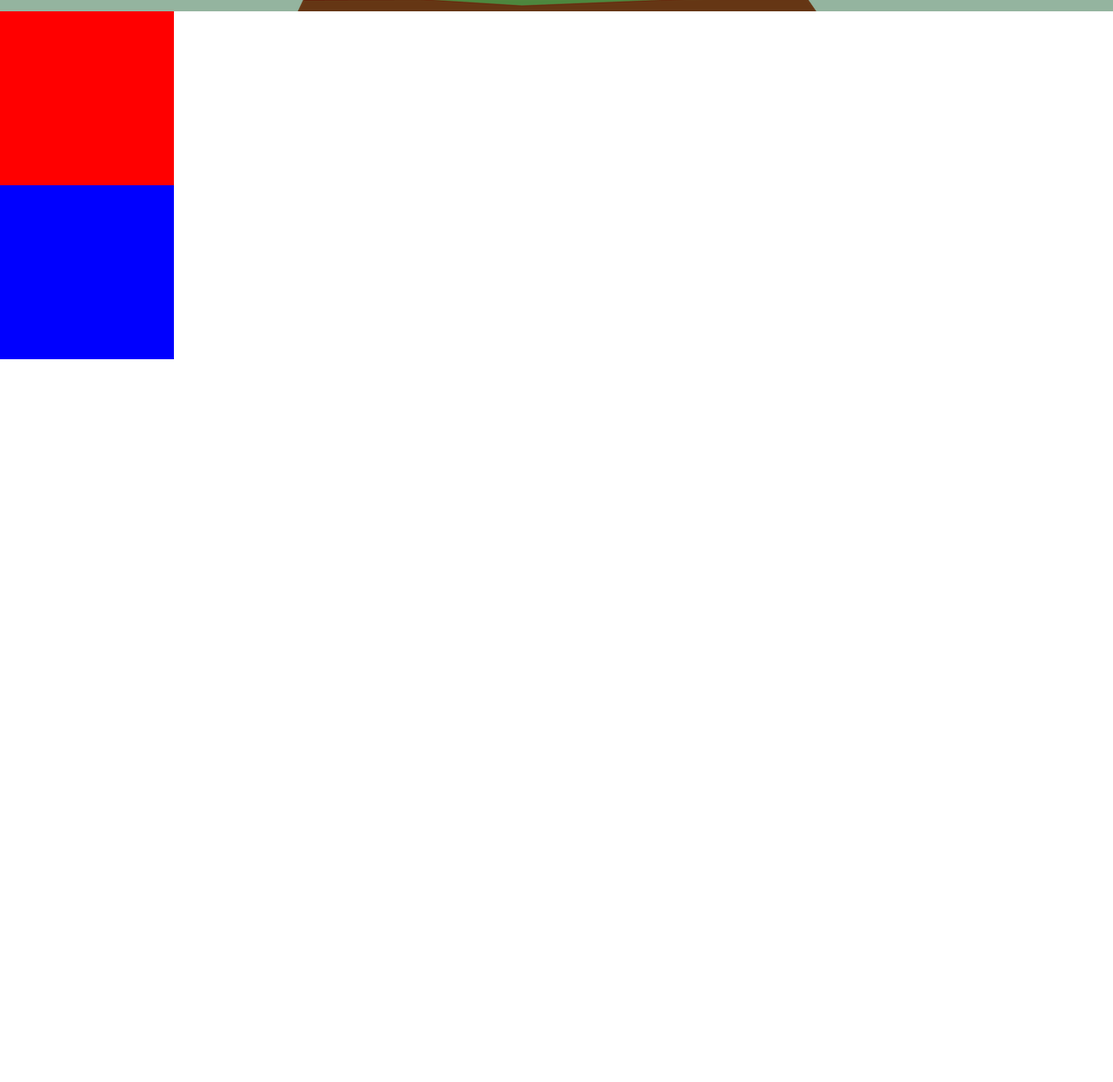
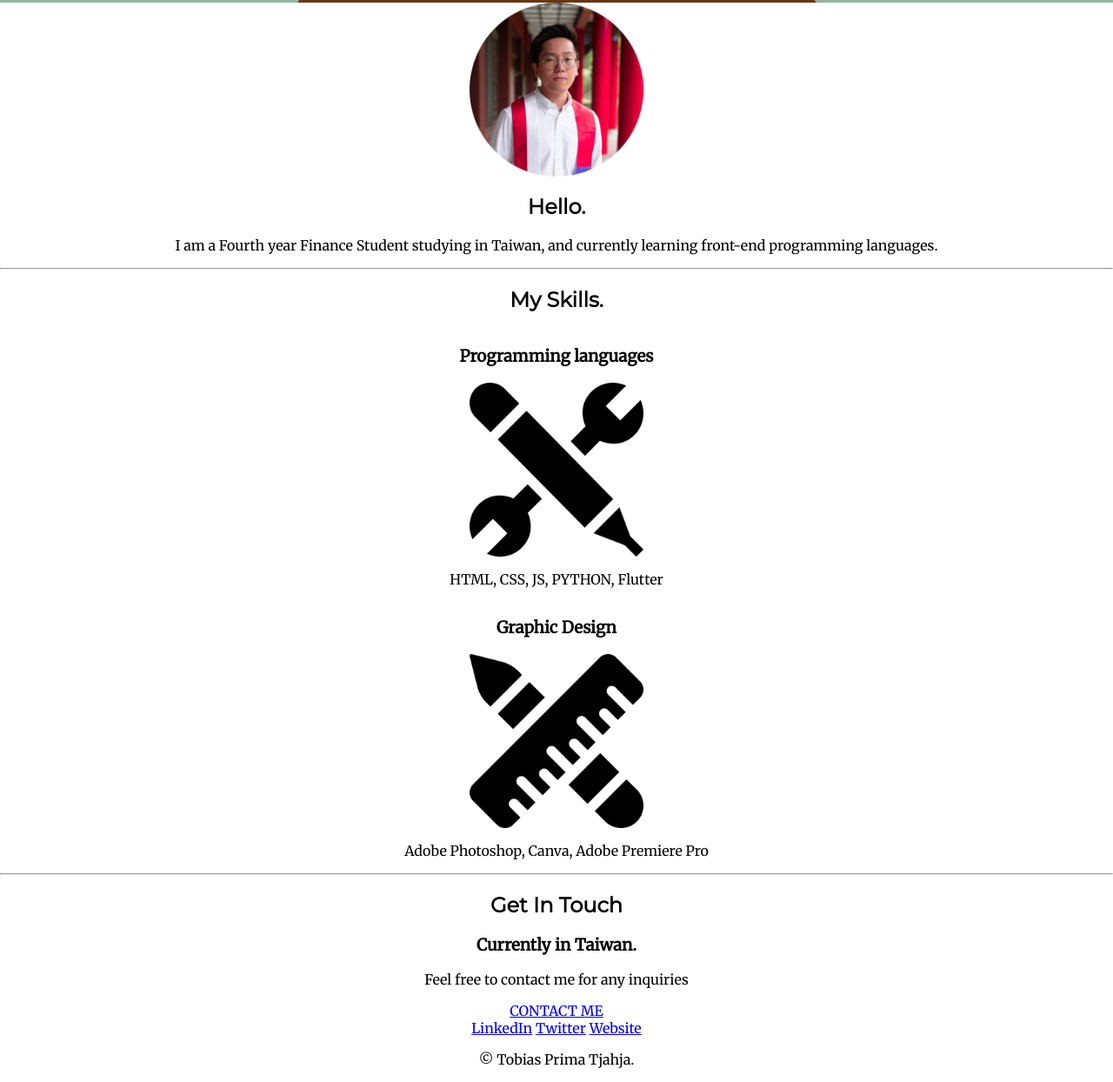
Before and after one commit to tobiasprima/cssexercise, a plain HTML site: page index.html in a window 1280 px wide. Shown: the part 558-1802 px from the top of the page at 87% size. Before the commit the page ends 971 px from the top, so only its background shows below. Drawn offline with Linux system fonts and the light colour scheme.

Commit message:
Import some containers with more content.

```diff
--- a/css/style.css
+++ b/css/style.css
@@ -1,7 +1,7 @@
 body {
     text-align: center;
     margin: 0;
-    font-family: Helvetica, sans-serif, sans-serif;
+    font-family: 'Merriweather', serif;
 }
 
 
@@ -13,15 +13,19 @@ body {
 
 }
 
+h1 {
+    margin-top: 0px;
+    font-family: 'Sacramento', cursive;
+}
 
+h2 {
+    font-family: 'Montserrat', sans-serif;
+}
 
+.middle-container {}
 
-.centercontainer {
-    width: 200px;
-    height: 200px;
-    background-color: red;
+.bottom-container {}
 
-}
 
 .top-cloud {
     position: absolute;
@@ -35,14 +39,11 @@ body {
     bottom: 300px;
 }
 
-
-
-.bottomcontainer {
-    width: 200px;
-    height: 200px;
-    background-color: blue;
-}
-
 .pro {
     text-decoration: underline;
 }
+
+.icon {
+    width: 200px;
+    height: 200px;
+}
--- a/index.html
+++ b/index.html
@@ -19,8 +19,51 @@
         <img class="bottom-cloud" src="images/cloud.png" alt="cloud">
         <img src="images/mountain.png" alt="mountain">
     </div>
-    <div class="centercontainer"></div>
-    <div class="bottomcontainer"></div>
+    <div class="middle-container">
+        <div class="profile">
+            <img class="icon" src="images/foto gradu-modified.png" alt="Photo">
+            <h2>Hello.</h2>
+            <p>I am a Fourth year Finance Student studying in Taiwan, and currently learning front-end programming
+                languages.
+            </p>
+        </div>
+        <hr>
+        <div class="skills">
+            <h2>My Skills.</h2>
+            <div class="skill-row">
+                <img class="" src="" alt="">
+                <h3>Programming languages</h3>
+            </div>
+            <div class="skill-row">
+                <img class="icon" src="images/skills.png" alt="skills">
+                <p>HTML, CSS, JS, PYTHON, Flutter</p>
+            </div>
+            <div class="skill-row">
+                <img class="" src="" alt="">
+                <h3>Graphic Design</h3>
+            </div>
+            <div class="skill-row">
+                <img class="icon" src="images/design.png" alt="skills">
+                <p>Adobe Photoshop, Canva, Adobe Premiere Pro</p>
+            </div>
+        </div>
+        <hr>
+        <div class="contact-me">
+            <h2>Get In Touch</h2>
+            <h3>Currently in Taiwan.</h3>
+            <p>Feel free to contact me for any inquiries</p>
+            <a class="btn" href="mailto:primatjhaja@gmail.com">CONTACT ME</a>
+        </div>
+    </div>
+
+
+    <div class="bottom-container">
+        <a class="footer-link" href="https://www.linkedin.com/in/tobias-prima-tjahja-b91a28217/">LinkedIn</a>
+        <a class="footer-link" href="https://twitter.com/kambingseller">Twitter</a>
+        <a class="footer-link" href="https://www.appbrewery.co/">Website</a>
+        <p>© Tobias Prima Tjahja.</p>
+    </div>
+
 
 </body>
 
```
Also changed, not shown: images/design.png (added), images/foto gradu-modified.png (added), images/skills.png (added).
